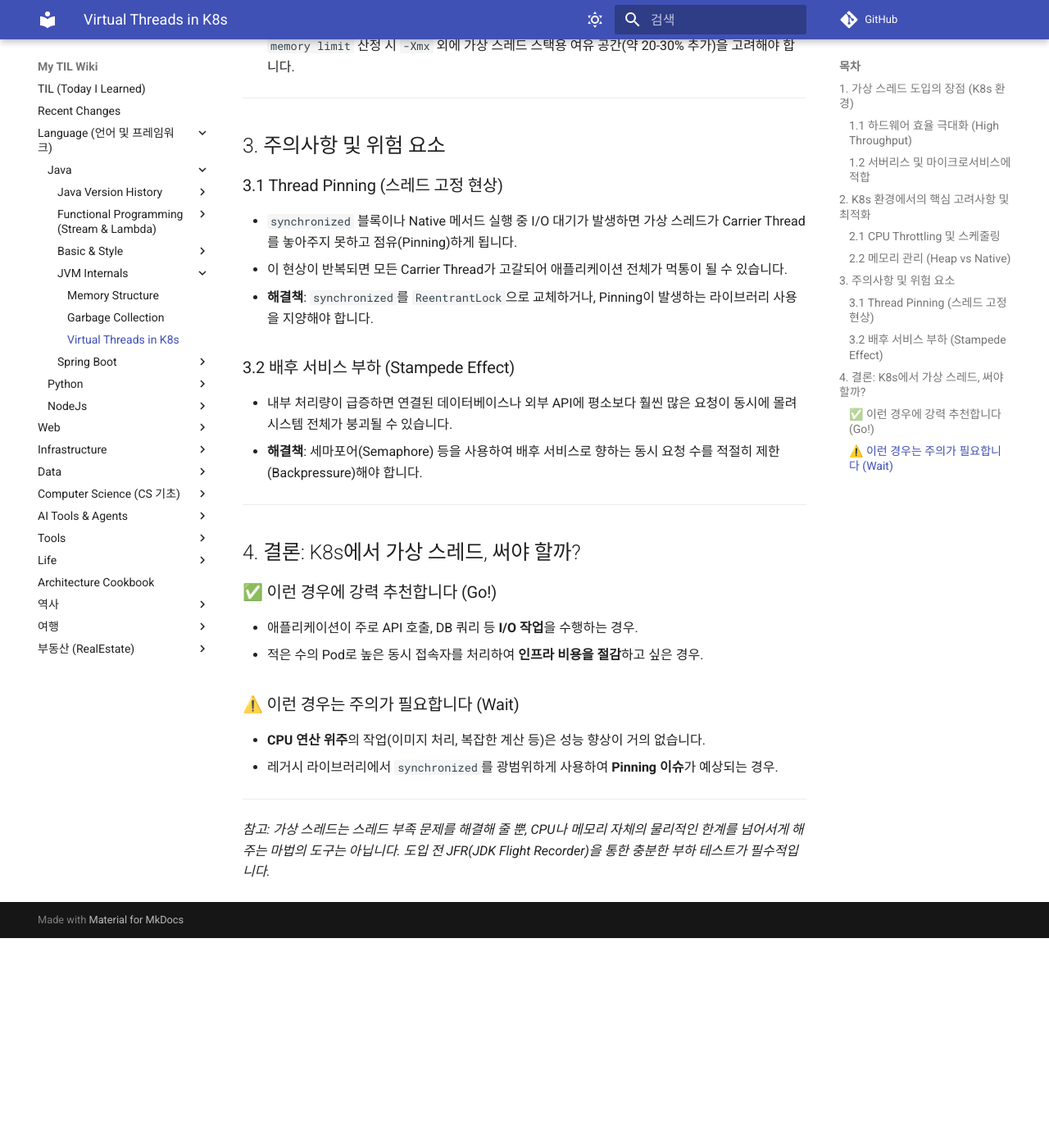
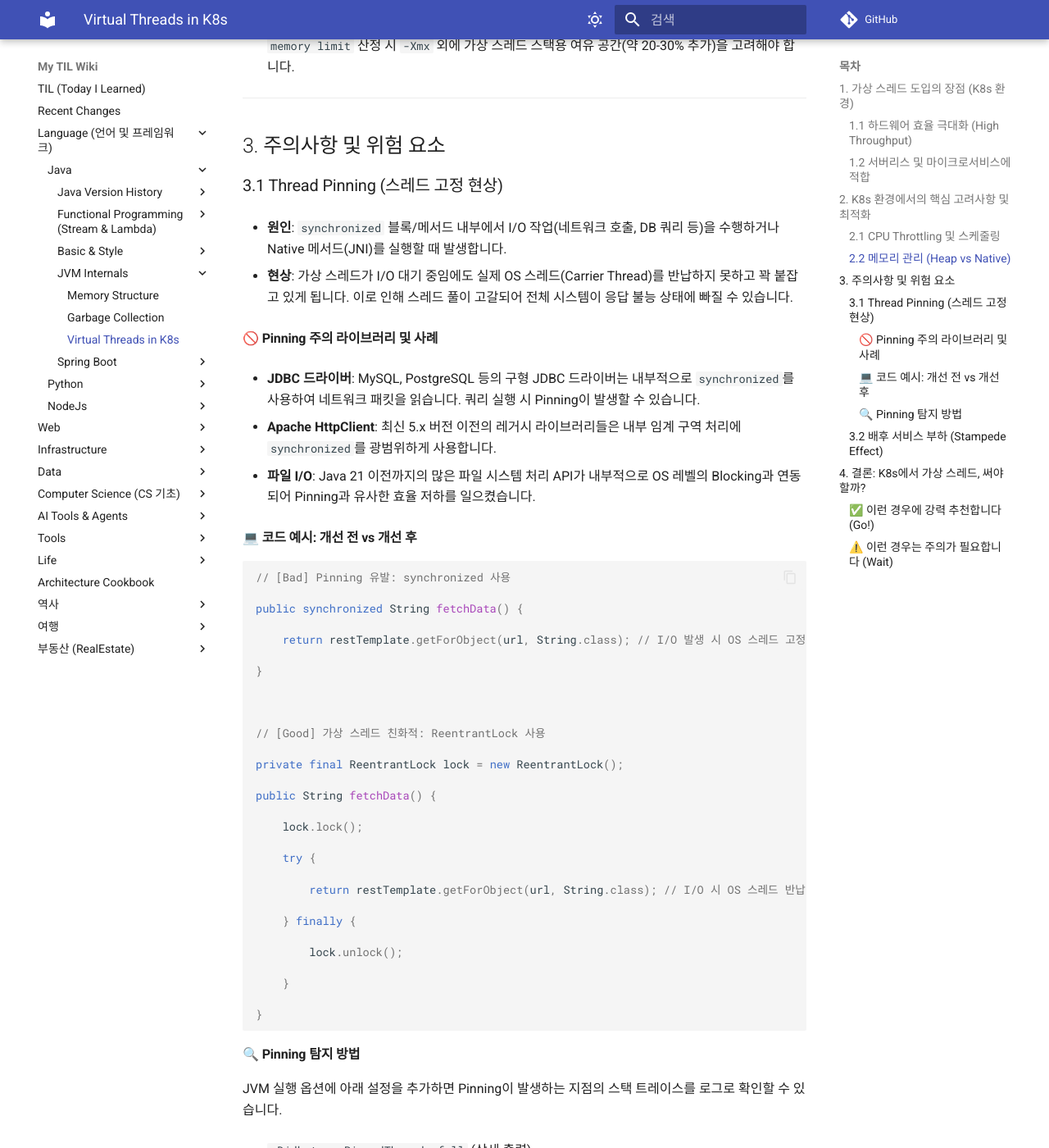
Before and after one commit to DevDooly/TIL, an MkDocs documentation site: the page built from docs/Language/Java/Virtual_Threads_in_K8s.md, in a window 1280 px wide and 1400 px high, scrolled down 1052 px. Shown: the whole window at 82% size. Built offline with MkDocs 1.6.1 and Material for MkDocs 9.7.7, drawn with Linux system fonts in a browser that asks for light colours; comment, search, counter and statistics services are not loaded; before the commit the page ends 2196 px from its top, so only the background shows below that; some of the changed text lies outside the part shown.

Commit message:
docs: Virtual Threads Pinning 이슈 상세 예시 및 탐지 방법 추가

````diff
--- a/docs/Language/Java/Virtual_Threads_in_K8s.md
+++ b/docs/Language/Java/Virtual_Threads_in_K8s.md
@@ -7,48 +7,116 @@ Java 21에서 정식 도입된 **Virtual Threads (Project Loom)**는 가볍고
 ## 1. 가상 스레드 도입의 장점 (K8s 환경)
 
 ### 1.1 하드웨어 효율 극대화 (High Throughput)
-*   **I/O 바운드 작업 최적화**: 기존 플랫폼 스레드는 I/O 대기 시 OS 스레드를 점유하여 자원을 낭비하지만, 가상 스레드는 대기 시 실제 OS 스레드(Carrier Thread)를 반납합니다.
-*   **적은 리소스로 더 많은 요청 처리**: 동일한 Pod CPU/Memory 사양에서 기존보다 수십 배 이상의 동시 요청을 처리할 수 있어, 클러스터 전체의 비용을 절감할 수 있습니다.
+
+* **I/O 바운드 작업 최적화**: 기존 플랫폼 스레드는 I/O 대기 시 OS 스레드를 점유하여 자원을 낭비하지만, 가상 스레드는 대기 시 실제 OS 스레드(Carrier Thread)를 반납합니다.
+* **적은 리소스로 더 많은 요청 처리**: 동일한 Pod CPU/Memory 사양에서 기존보다 수십 배 이상의 동시 요청을 처리할 수 있어, 클러스터 전체의 비용을 절감할 수 있습니다.
 
 ### 1.2 서버리스 및 마이크로서비스에 적합
-*   가볍고 빠른 생성 덕분에 트래픽 급증 시 Pod 단위의 스케일링(HPA) 외에도 **Pod 내부에서의 즉각적인 처리량 확장**이 가능합니다.
+
+* 가볍고 빠른 생성 덕분에 트래픽 급증 시 Pod 단위의 스케일링(HPA) 외에도 **Pod 내부에서의 즉각적인 처리량 확장**이 가능합니다.
 
 ---
 
 ## 2. K8s 환경에서의 핵심 고려사항 및 최적화
 
 ### 2.1 CPU Throttling 및 스케줄링
-*   **Carrier Thread 병렬성**: 가상 스레드를 실행하는 실제 OS 스레드 수는 기본적으로 CPU 코어 수에 비례합니다.
-*   **최적화**: Pod의 `resources.limits.cpu` 설정과 `jdk.virtualThreadScheduler.parallelism` 값을 일치시켜, 불필요한 컨텍스트 스위칭과 CPU Throttling을 방지해야 합니다.
+
+* **Carrier Thread 병렬성**: 가상 스레드를 실행하는 실제 OS 스레드 수는 기본적으로 CPU 코어 수에 비례합니다.
+* **최적화**: Pod의 `resources.limits.cpu` 설정과 `jdk.virtualThreadScheduler.parallelism` 값을 일치시켜, 불필요한 컨텍스트 스위칭과 CPU Throttling을 방지해야 합니다.
 
 ### 2.2 메모리 관리 (Heap vs Native)
-*   **스택 위치**: 플랫폼 스레드는 Native Memory에 스택을 쌓지만, 가상 스레드는 **Java Heap**에 스택을 저장합니다.
-*   **최적화**: 가상 스레드를 대량으로 사용할 경우 Heap 메모리 사용량이 급증할 수 있습니다. Pod의 `memory limit` 산정 시 `-Xmx` 외에 가상 스레드 스택용 여유 공간(약 20-30% 추가)을 고려해야 합니다.
+
+* **스택 위치**: 플랫폼 스레드는 Native Memory에 스택을 쌓지만, 가상 스레드는 **Java Heap**에 스택을 저장합니다.
+* **최적화**: 가상 스레드를 대량으로 사용할 경우 Heap 메모리 사용량이 급증할 수 있습니다. Pod의 `memory limit` 산정 시 `-Xmx` 외에 가상 스레드 스택용 여유 공간(약 20-30% 추가)을 고려해야 합니다.
 
 ---
 
 ## 3. 주의사항 및 위험 요소
 
 ### 3.1 Thread Pinning (스레드 고정 현상)
-*   `synchronized` 블록이나 Native 메서드 실행 중 I/O 대기가 발생하면 가상 스레드가 Carrier Thread를 놓아주지 못하고 점유(Pinning)하게 됩니다.
-*   이 현상이 반복되면 모든 Carrier Thread가 고갈되어 애플리케이션 전체가 먹통이 될 수 있습니다.
-*   **해결책**: `synchronized`를 `ReentrantLock`으로 교체하거나, Pinning이 발생하는 라이브러리 사용을 지양해야 합니다.
+
+* **원인**: `synchronized` 블록/메서드 내부에서 I/O 작업(네트워크 호출, DB 쿼리 등)을 수행하거나 Native 메서드(JNI)를 실행할 때 발생합니다.
+
+* **현상**: 가상 스레드가 I/O 대기 중임에도 실제 OS 스레드(Carrier Thread)를 반납하지 못하고 꽉 붙잡고 있게 됩니다. 이로 인해 스레드 풀이 고갈되어 전체 시스템이 응답 불능 상태에 빠질 수 있습니다.
+
+
+
+#### 🚫 Pinning 주의 라이브러리 및 사례
+
+* **JDBC 드라이버**: MySQL, PostgreSQL 등의 구형 JDBC 드라이버는 내부적으로 `synchronized`를 사용하여 네트워크 패킷을 읽습니다. 쿼리 실행 시 Pinning이 발생할 수 있습니다.
+
+* **Apache HttpClient**: 최신 5.x 버전 이전의 레거시 라이브러리들은 내부 임계 구역 처리에 `synchronized`를 광범위하게 사용합니다.
+
+* **파일 I/O**: Java 21 이전까지의 많은 파일 시스템 처리 API가 내부적으로 OS 레벨의 Blocking과 연동되어 Pinning과 유사한 효율 저하를 일으켰습니다.
+
+
+
+#### 💻 코드 예시: 개선 전 vs 개선 후
+
+```java
+
+// [Bad] Pinning 유발: synchronized 사용
+
+public synchronized String fetchData() {
+
+    return restTemplate.getForObject(url, String.class); // I/O 발생 시 OS 스레드 고정
+
+}
+
+
+
+// [Good] 가상 스레드 친화적: ReentrantLock 사용
+
+private final ReentrantLock lock = new ReentrantLock();
+
+public String fetchData() {
+
+    lock.lock();
+
+    try {
+
+        return restTemplate.getForObject(url, String.class); // I/O 시 OS 스레드 반납 가능
+
+    } finally {
+
+        lock.unlock();
+
+    }
+
+}
+
+```
+
+
+
+#### 🔍 Pinning 탐지 방법
+
+JVM 실행 옵션에 아래 설정을 추가하면 Pinning이 발생하는 지점의 스택 트레이스를 로그로 확인할 수 있습니다.
+
+* `-Djdk.tracePinnedThreads=full` (상세 출력)
+
+* `-Djdk.tracePinnedThreads=short` (요약 출력)
+
+
 
 ### 3.2 배후 서비스 부하 (Stampede Effect)
-*   내부 처리량이 급증하면 연결된 데이터베이스나 외부 API에 평소보다 훨씬 많은 요청이 동시에 몰려 시스템 전체가 붕괴될 수 있습니다.
-*   **해결책**: 세마포어(Semaphore) 등을 사용하여 배후 서비스로 향하는 동시 요청 수를 적절히 제한(Backpressure)해야 합니다.
+
+* 내부 처리량이 급증하면 연결된 데이터베이스나 외부 API에 평소보다 훨씬 많은 요청이 동시에 몰려 시스템 전체가 붕괴될 수 있습니다.
+* **해결책**: 세마포어(Semaphore) 등을 사용하여 배후 서비스로 향하는 동시 요청 수를 적절히 제한(Backpressure)해야 합니다.
 
 ---
 
 ## 4. 결론: K8s에서 가상 스레드, 써야 할까?
 
 ### ✅ 이런 경우에 강력 추천합니다 (Go!)
-*   애플리케이션이 주로 API 호출, DB 쿼리 등 **I/O 작업**을 수행하는 경우.
-*   적은 수의 Pod로 높은 동시 접속자를 처리하여 **인프라 비용을 절감**하고 싶은 경우.
+
+* 애플리케이션이 주로 API 호출, DB 쿼리 등 **I/O 작업**을 수행하는 경우.
+* 적은 수의 Pod로 높은 동시 접속자를 처리하여 **인프라 비용을 절감**하고 싶은 경우.
 
 ### ⚠️ 이런 경우는 주의가 필요합니다 (Wait)
-*   **CPU 연산 위주**의 작업(이미지 처리, 복잡한 계산 등)은 성능 향상이 거의 없습니다.
-*   레거시 라이브러리에서 `synchronized`를 광범위하게 사용하여 **Pinning 이슈**가 예상되는 경우.
+
+* **CPU 연산 위주**의 작업(이미지 처리, 복잡한 계산 등)은 성능 향상이 거의 없습니다.
+* 레거시 라이브러리에서 `synchronized`를 광범위하게 사용하여 **Pinning 이슈**가 예상되는 경우.
 
 ---
 *참고: 가상 스레드는 스레드 부족 문제를 해결해 줄 뿐, CPU나 메모리 자체의 물리적인 한계를 넘어서게 해주는 마법의 도구는 아닙니다. 도입 전 JFR(JDK Flight Recorder)을 통한 충분한 부하 테스트가 필수적입니다.*
````
